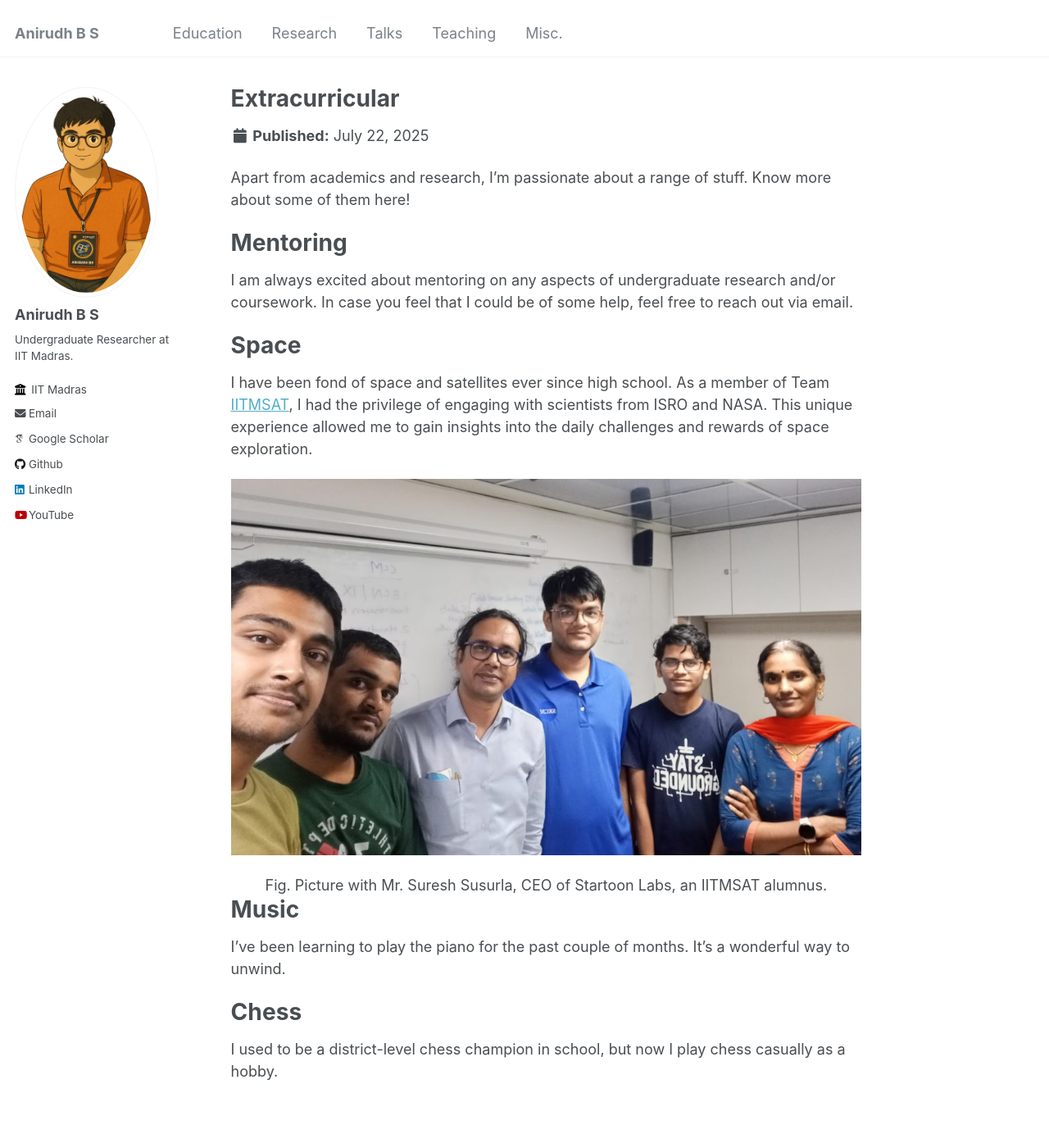
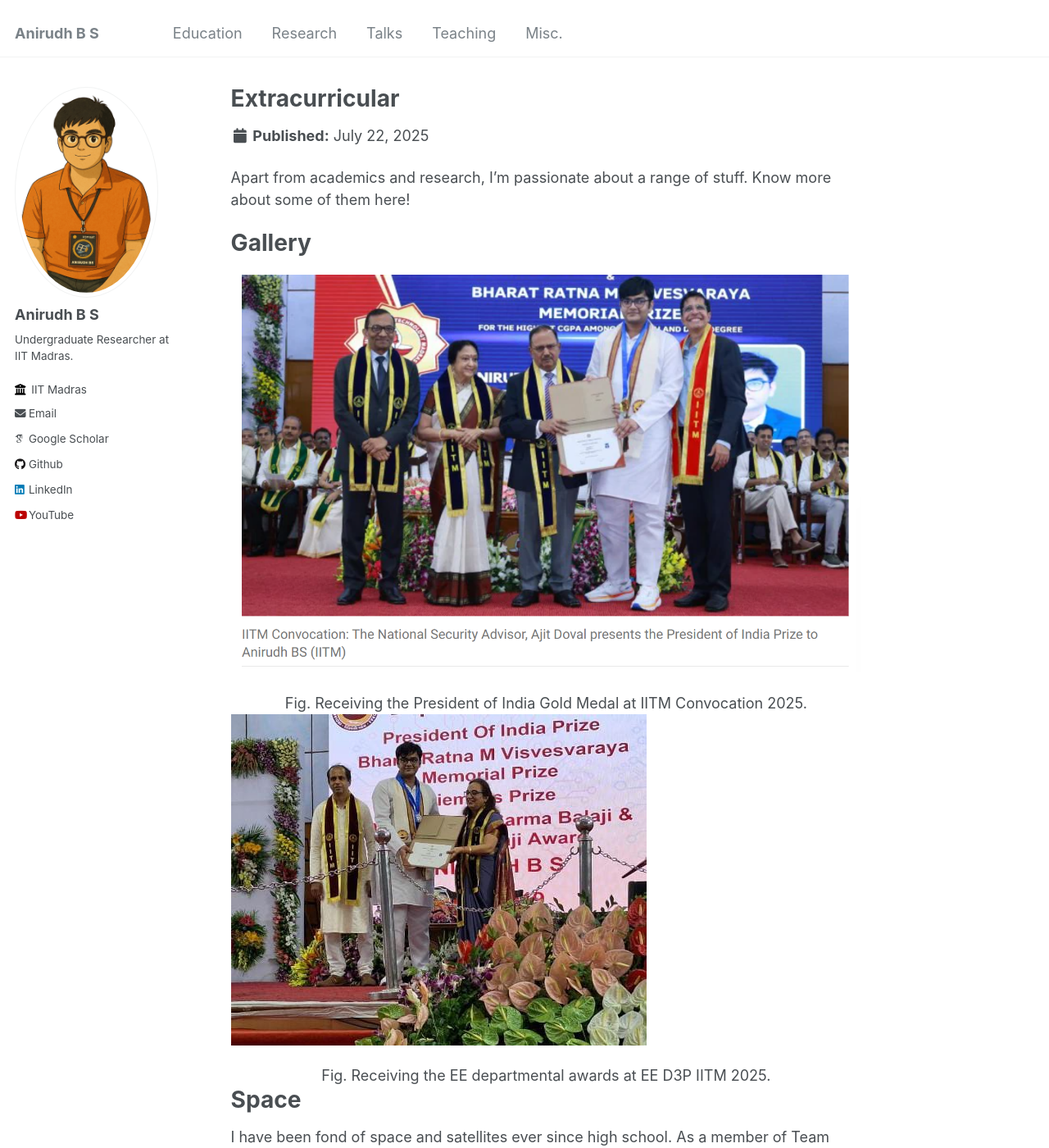
Before and after one commit to ANIRUDHBS1/ANIRUDHBS1.github.io, a Jekyll site: the page built from _miscellaneous/Extracurricular.md, in a window 1280 px wide and 1400 px high. Shown: the whole window at 82% size. Built offline with Jekyll 4.4.1, drawn with Linux system fonts in a browser that asks for light colours; some web fonts are replaced.

Commit message:
Convocation Pics added

```diff
--- a/_miscellaneous/Extracurricular.md
+++ b/_miscellaneous/Extracurricular.md
@@ -4,9 +4,13 @@ collection: miscellaneous
 
 Apart from academics and research, I’m passionate about a range of stuff. Know more about some of them here!
 
-# Mentoring
+# Gallery
 
-I am always excited about mentoring on any aspects of undergraduate research and/or coursework. In case you feel that I could be of some help, feel free to reach out via email.
+![Space](/images/MainConvocation.png)
+<center> Fig. Receiving the President of India Gold Medal at IITM Convocation 2025.</center>
+
+![Space](/images/D3P.jpg)
+<center> Fig. Receiving the EE departmental awards at EE D3P IITM 2025.</center>
 
 # Space
 
--- /dev/null
+++ b/_pages/column.html
@@ -0,0 +1,3 @@
+{{/*  Source:https://gitlab.com/Roneo/hugo-shortcode-roneo-collection  */}}
+
+</div><div class="column-right">
--- /dev/null
+++ b/_pages/endcolumns.html
@@ -0,0 +1,3 @@
+{{/*  Source:https://gitlab.com/Roneo/hugo-shortcode-roneo-collection  */}}
+
+</div><div style="clear:both"></div></div>
```
Also changed, not shown: _pages/about.md (+1 -1 lines), _pages/column.html.md (added, +16 -0 lines), _pages/columns.html (added, +28 -0 lines), _talks/RFLink.md (added, +10 -0 lines), images/D3P.jpg (added), images/MainConvocation.png (added).
